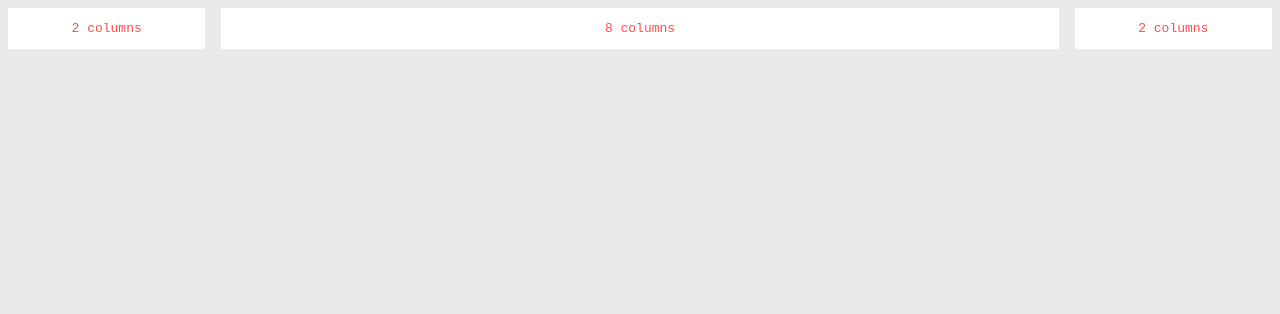
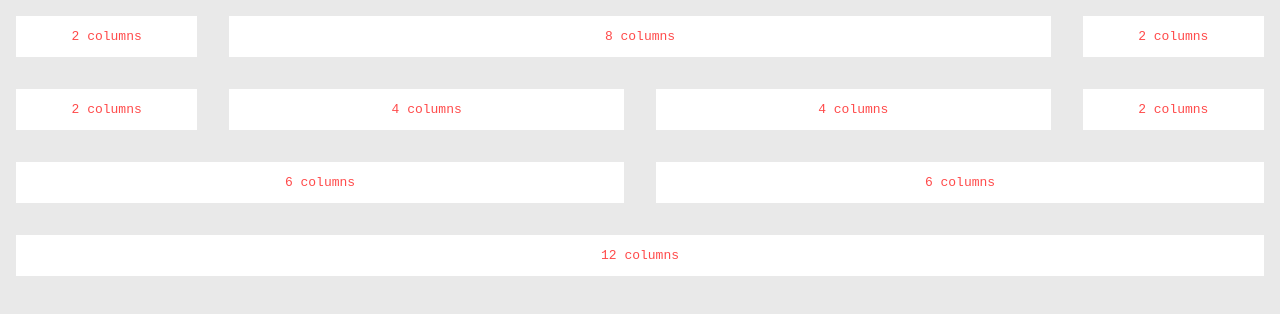
Before and after one commit to ntmedina/vignelli, a plain HTML site: page index.html in a window 1280 px wide. Drawn offline with Linux system fonts and the light colour scheme.

Commit message:
Finalizing Grid

```diff
--- a/index.html
+++ b/index.html
@@ -10,6 +10,7 @@
 </head>
 <body>
     <div class="grid">
+        <!-- Desktop Grid 4 columns -->
         <div class="row">
             <div class="col-2">
                 <div class="col">2 columns</div>
@@ -21,6 +22,36 @@
                 <div class="col">2 columns</div>
             </div>
         </div>
+        <!-- Desktop Grid 4 columns -->
+        <div class="row">
+            <div class="col-2">
+                <div class="col">2 columns</div>
+            </div>
+            <div class="col-4">
+                <div class="col">4 columns</div>
+            </div>
+            <div class="col-4">
+                <div class="col">4 columns</div>
+            </div>
+            <div class="col-2">
+                <div class="col">2 columns</div>
+            </div>
+        </div>
+        <!-- Tablet Grid 2 columns -->
+        <div class="row">
+            <div class="col-6">
+                <div class="col">6 columns</div>
+            </div>
+            <div class="col-6">
+                <div class="col">6 columns</div>
+            </div>
+        </div>
+        <!-- Mobile Grid 1 column -->
+        <div class="row">
+            <div class="col-12">
+                <div class="col">12 columns</div>
+            </div>
+        </div>
     </div>
 </body>
 </html>
--- a/stylesheet/main.css
+++ b/stylesheet/main.css
@@ -17,7 +17,7 @@ body {
 
 .grid{
     width: 100%;
-    max-width: 1360px; /* Change the limit value if you need */
+    max-width: 1370px; /* Change the limit value if you need */
     margin: 0 auto;
 }
 
@@ -43,7 +43,7 @@ body {
 
 .col{
     padding: 1em;
-    margin: 8px;
+    margin: 16px;
     background: white;
     color: #FF4A4A;
     text-align: center;
```
